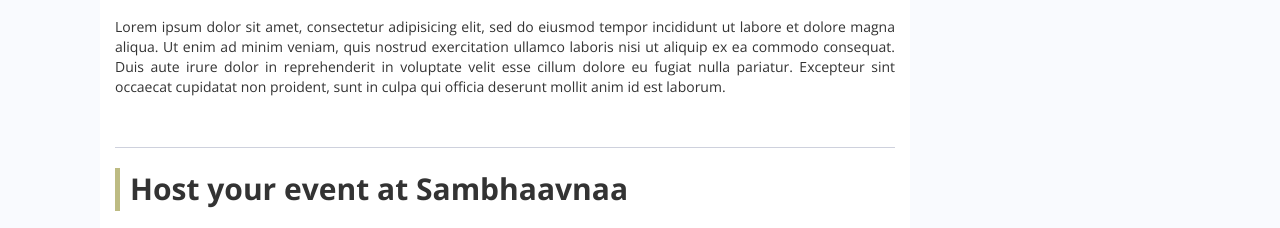
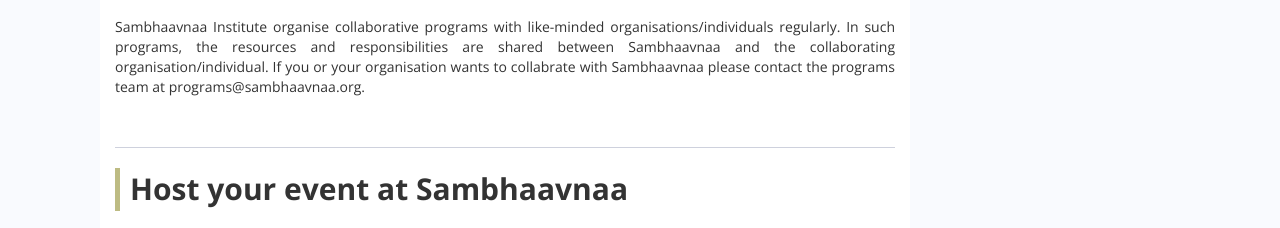
Before and after one commit to sambhaavnaa-parul/sambhaavnaa_new-gh-pages, a plain HTML site: page collaborate.html in a window 1280 px wide. Shown: the part 667-895 px from the top of the page. Drawn offline with nearby package versions, Linux system fonts and the light colour scheme.

Commit message:
collabrate

```diff
--- a/collaborate.html
+++ b/collaborate.html
@@ -70,7 +70,7 @@
 			<img class="whiteyheaderimg"  src="img/slide1.jpg">
 			<p class="coltext"> Sambhaavnaa is an open space for everyone to share and gain knowledge. Sambhaavnaa Institute has been collaborating with like-minded organisations In such programs, the resources and responsibilities are shared between Sambhaavnaa and the collaborating organisation. </p>
 			<p class="postersHeader"> How to collaborate? </p>
-			<p class="coltext"> Lorem ipsum dolor sit amet, consectetur adipisicing elit, sed do eiusmod tempor incididunt ut labore et dolore magna aliqua. Ut enim ad minim veniam, quis nostrud exercitation ullamco laboris nisi ut aliquip ex ea commodo consequat. Duis aute irure dolor in reprehenderit in voluptate velit esse cillum dolore eu fugiat nulla pariatur. Excepteur sint occaecat cupidatat non proident, sunt in culpa qui officia deserunt mollit anim id est laborum.</p>
+			<p class="coltext"> Sambhaavnaa Institute organise collaborative programs with like-minded organisations/individuals regularly. In such programs, the resources and responsibilities are shared between Sambhaavnaa and the collaborating organisation/individual. If you or your organisation wants to collabrate with Sambhaavnaa please contact the programs team at programs@sambhaavnaa.org.</p>
 			<p class="postersHeader"> Host your event at Sambhaavnaa </p>
 			<p class="coltext"> Sambhaavnaa Institute is also open to hosting programs with likeminded organisations can organise their own issue-based workshops, organisational meetings or retreats at the Institute’s campus. Sambhaavnaa will charge the costs for lodging and boarding facilities as well as other campus facilities for such programs.<br><br>
 			<strong> For more information write to us at programs@sambhaavnaa.org <br><br>
```
